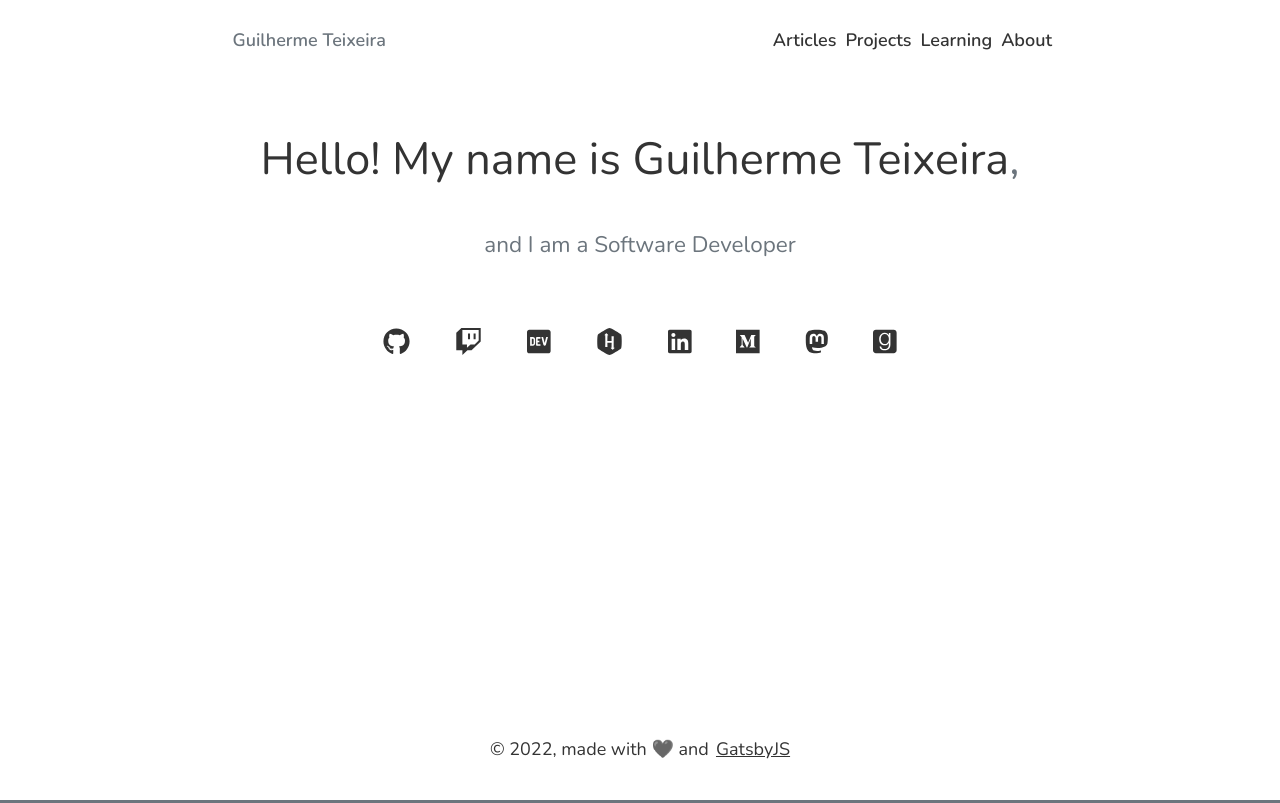
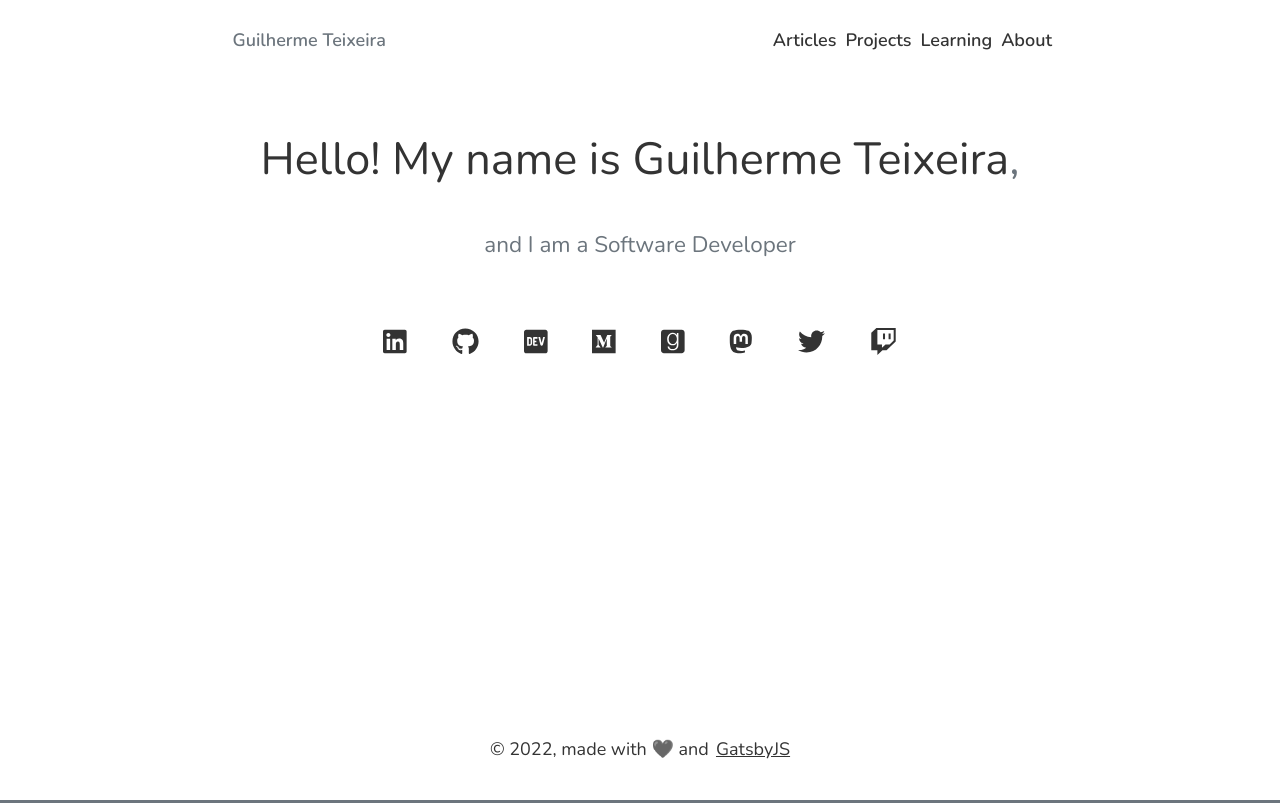
Before and after one commit to ggteixeira/website-00, a Gatsby site: page / in a window 1280 px wide. Built offline with nearby package versions, Linux system fonts and the light colour scheme; Gatsby itself is replaced by a stand-in of ours; a small style sheet from the web is missing.

Commit message:
Improves hero code by using a map instead of repeating code

```diff
--- a/src/components/hero.js
+++ b/src/components/hero.js
@@ -6,71 +6,60 @@ import {
   faLinkedin,
   faTwitch,
   faDev,
-  faHackerrank,
   faMastodon,
   faGoodreads,
+  faTwitter,
 } from "@fortawesome/free-brands-svg-icons"
 
 import * as S from "./hero.styles"
-const Hero = () => (
-  <S.Container>
-    <a
-      href="https://github.com/ggteixeira/"
-      target="_blank"
-      rel="noopener noreferrer"
-    >
-      <FontAwesomeIcon icon={faGithub} />
-    </a>
-    <a
-      href="https://www.twitch.tv/guilhermestreams/"
-      target="_blank"
-      rel="noopener noreferrer"
-    >
-      <FontAwesomeIcon icon={faTwitch} />
-    </a>
-    <a
-      href="https://dev.to/guiteixeira"
-      target="_blank"
-      rel="noopener noreferrer"
-    >
-      <FontAwesomeIcon icon={faDev} />
-    </a>
-    <a
-      href="https://www.hackerrank.com/guiemi_teixeira"
-      target="_blank"
-      rel="noopener noreferrer"
-    >
-      <FontAwesomeIcon icon={faHackerrank} />
-    </a>
-    <a
-      href="https://www.linkedin.com/in/guiatf"
-      target="_blank"
-      rel="noopener noreferrer"
-    >
-      <FontAwesomeIcon icon={faLinkedin} />
-    </a>
-    <a
-      href="https://medium.com/blacktech"
-      target="_blank"
-      rel="noopener noreferrer"
-    >
-      <FontAwesomeIcon icon={faMedium} />
-    </a>
-    <a
-      target="_blank"
-      rel="me noopener noreferrer"
-      href="https://mastodon.com.br/@gui"
-    >
-      <FontAwesomeIcon icon={faMastodon} />
-    </a>
-    <a
-      target="_blank"
-      rel="noopener noreferrer"
-      href="https://www.goodreads.com/guiemi"
-    >
-      <FontAwesomeIcon icon={faGoodreads} />
-    </a>
-  </S.Container>
-)
+
+const heroList = [
+  {
+    href: "https://www.linkedin.com/in/guiatf",
+    icon: faLinkedin,
+  },
+  {
+    href: "https://github.com/ggteixeira/",
+    icon: faGithub,
+  },
+  {
+    href: "https://dev.to/guiteixeira",
+    icon: faDev,
+  },
+  {
+    href: "https://medium.com/blacktech",
+    icon: faMedium,
+  },
+  {
+    href: "https://www.goodreads.com/guiemi",
+    icon: faGoodreads,
+  },
+  {
+    href: "https://mastodon.com.br/@gui",
+    icon: faMastodon,
+  },
+  {
+    href: "https://twitter.com/teixeiragg",
+    icon: faTwitter,
+  },
+  {
+    href: "https://www.twitch.tv/guilhermestreams/",
+    icon: faTwitch,
+  },
+]
+
+const Hero = () => {
+  return (
+    <S.Container>
+      {heroList.map((item) => {
+        return (
+          <a href={item.href} target="_blank" rel="noopener noreferrer">
+            <FontAwesomeIcon icon={item.icon} />
+          </a>
+        )
+      })}
+    </S.Container>
+  )
+}
 
 export default Hero
```
